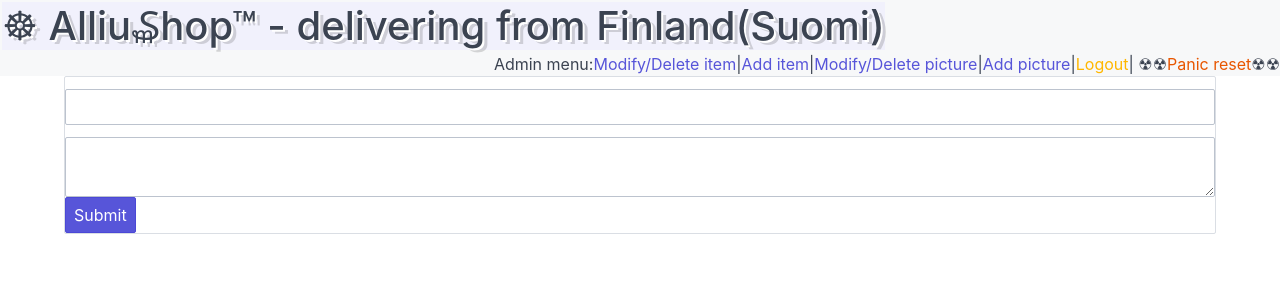
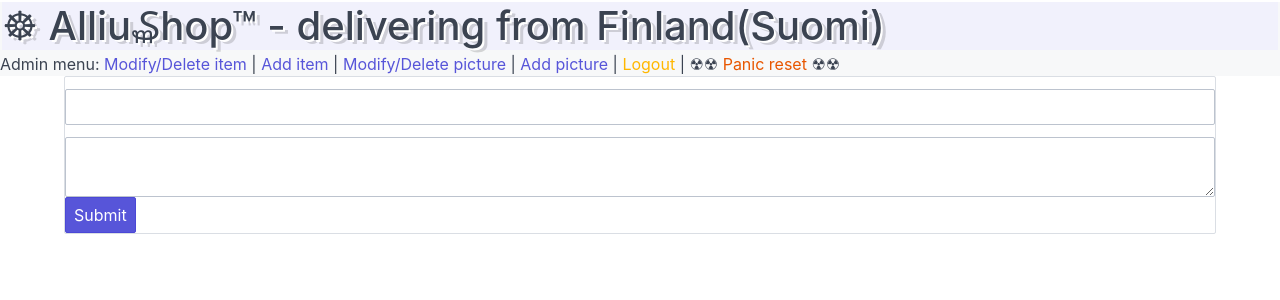
Before and after one commit to sginne/Allium, a Flask app: template app/templates/alliplate/admin-add.html in a window 1280 px wide. Shown: the top 300 px of the page. Run offline with Flask 2, Linux system fonts and the light colour scheme; the template is opened without the code that fills it, so the values that code supplies are empty.

Commit message:
minor fix

```diff
--- a/app/templates/alliplate/admin-add.html
+++ b/app/templates/alliplate/admin-add.html
@@ -4,7 +4,7 @@
 {% include config['TEMPLATE_NAME'] ~ "/elements/head.html" %}
 </head>
 <body>
-    <header class="navbar bg-gray">
+    <header class="bg-gray">
         {% include config['TEMPLATE_NAME'] ~ "/elements/header.html" %}
         {% include config['TEMPLATE_NAME'] ~ "/elements/admin-menu.html" %}
     </header>
```
